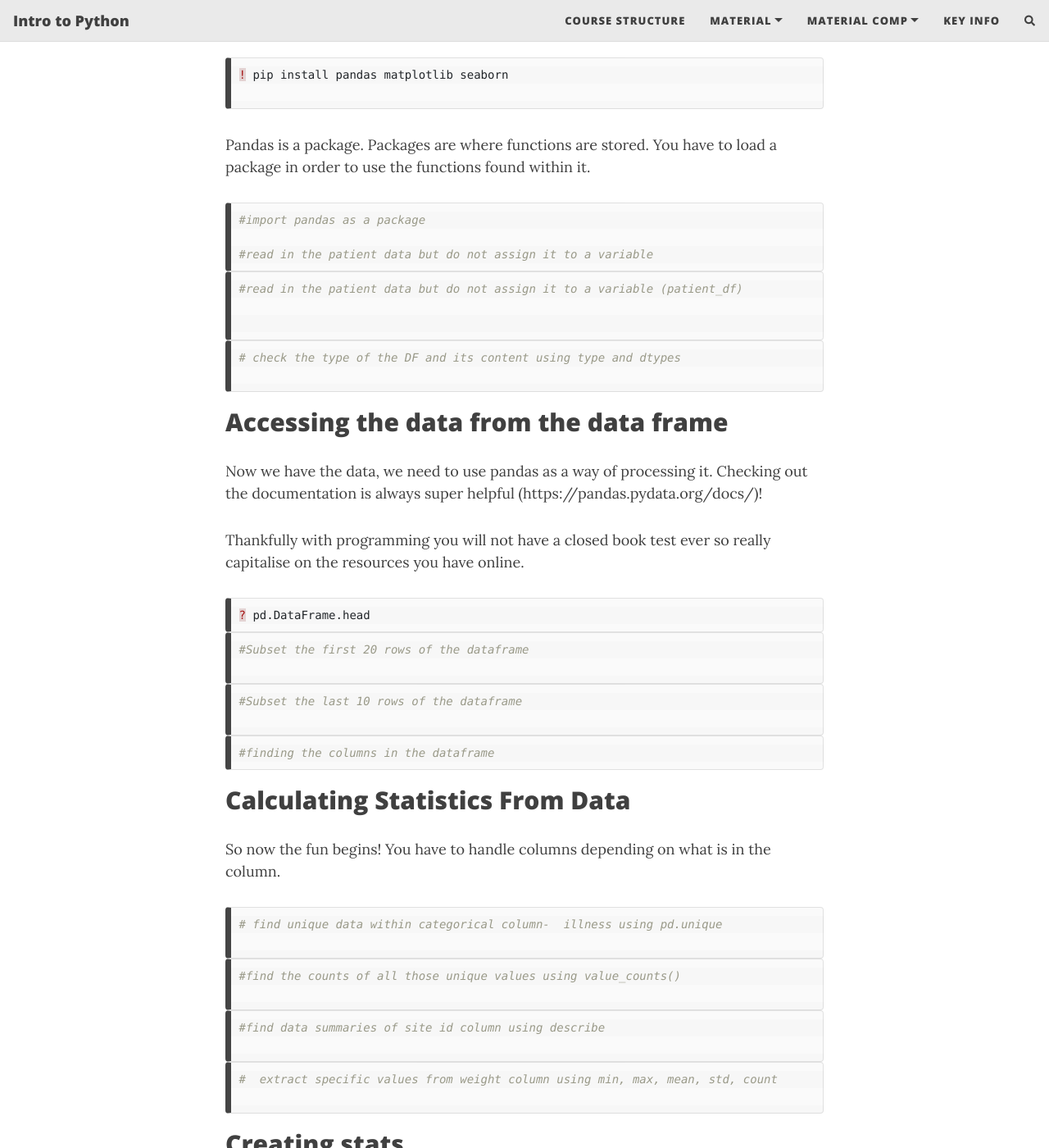
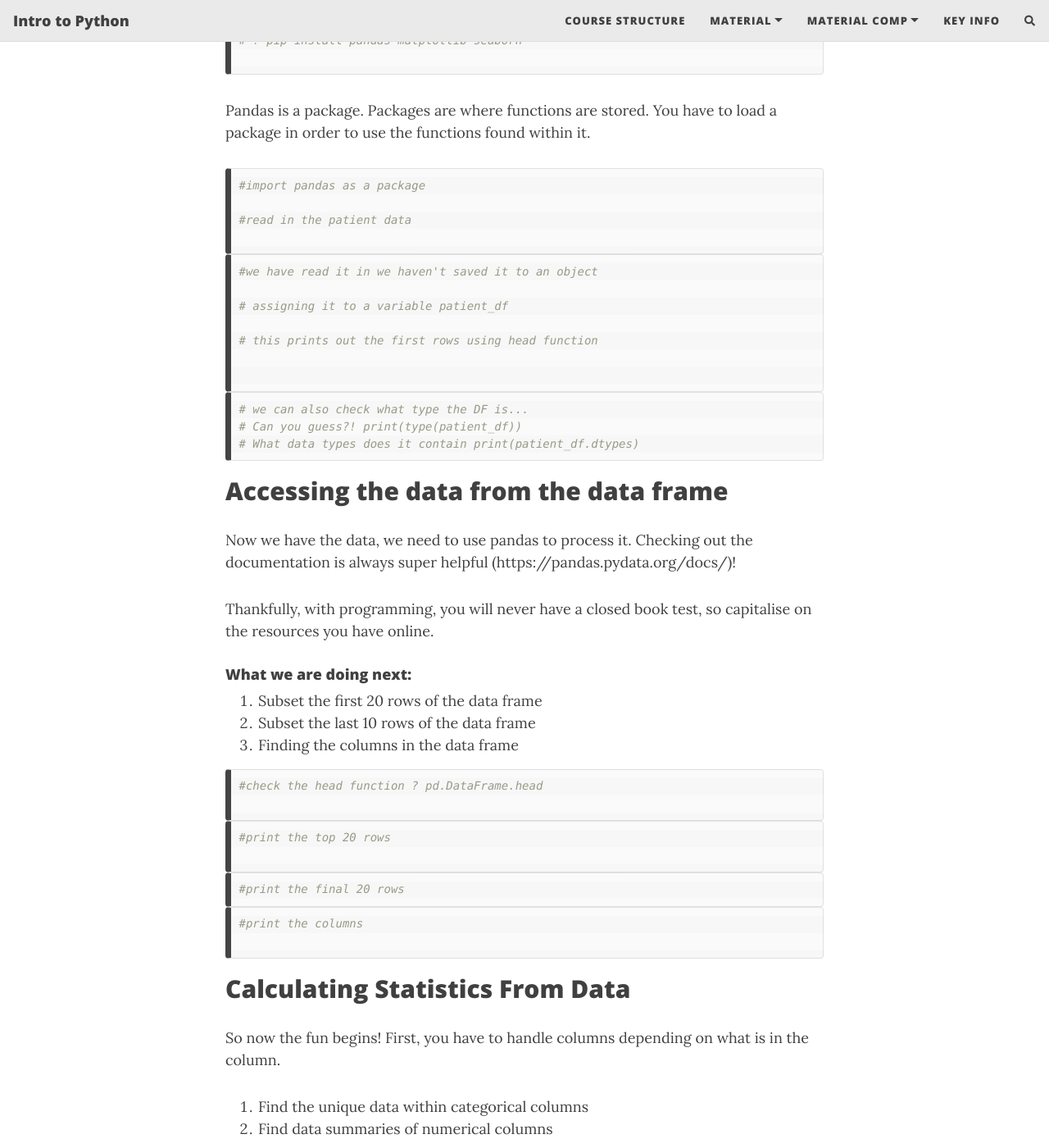
Before and after one commit to theheking/intro-to-python, a Jekyll site: the page built from practical_overview/2_DataFrames.md, in a window 1280 px wide and 1400 px high, scrolled down 688 px. Shown: the whole window at 82% size. Built offline with Jekyll 4.4.1, drawn with Linux system fonts in a browser that asks for light colours; nearby versions of some CDN libraries; our own code applies the rules of GitHub Pages for plain Markdown files; comment, search, counter and statistics services are not loaded; some of the changed text lies outside the part shown.

Commit message:
Add files via upload

````diff
--- a/practical_overview/2_DataFrames.md
+++ b/practical_overview/2_DataFrames.md
@@ -3,25 +3,20 @@
 ## Introducing... the DataFrame
 
 Objectives:
-- Familiarise ourself with pandas
-- Download data from a csv file into a dataframe
-- Calculate statistics from the dataframe
+- Familiarise ourselves with pandas
+- Download data using a CSV file into a data frame
+- Calculate statistics from the data frame
 
 
 
 
 ```python
-# Download a file using python woo!
+# Download a file using python
 import urllib.request # this is the library we need
 
 url = 'https://raw.githubusercontent.com/theheking/intro-to-python/gh-pages/docs/patient_data.csv'
-# This is getting the file
 
-urllib.request.urlretrieve(url, 'patient_data.csv')
-```
-
-
-```python
+#retrieve the file
 urllib.request.urlretrieve(url, 'patient_data.csv')
 ```
 
@@ -29,7 +24,7 @@
 
 
 ```python
-! pip install pandas matplotlib seaborn
+# ! pip install pandas matplotlib seaborn
 
 ```
 
@@ -39,101 +34,112 @@
 ```python
 #import pandas as a package
 
-#read in the patient data but do not assign it to a variable
+#read in the patient data
+
 ```
 
 
 ```python
-#read in the patient data but do not assign it to a variable (patient_df)
+#we have read it in we haven't saved it to an object
+
+# assigning it to a variable patient_df
+
+# this prints out the first rows using head function
 
 
 ```
 
 
 ```python
-# check the type of the DF and its content using type and dtypes
-
+# we can also check what type the DF is...
+# Can you guess?! print(type(patient_df))
+# What data types does it contain print(patient_df.dtypes)
 ```
 
 ## Accessing the data from the data frame
 
-Now we have the data, we need to use pandas as a way of processing it. Checking out the documentation is always super helpful (https://pandas.pydata.org/docs/)!
+Now we have the data, we need to use pandas to process it. Checking out the documentation is always super helpful (https://pandas.pydata.org/docs/)!
 
-Thankfully with programming you will not have a closed book test ever so really capitalise on the resources you have online.
+Thankfully, with programming, you will never have a closed book test, so capitalise on the resources you have online.
 
 
 
+#### What we are doing next:
+1. Subset the first 20 rows of the data frame
+2. Subset the last 10 rows of the data frame
+3. Finding the columns in the data frame
 
 
 ```python
-? pd.DataFrame.head
-```
-
-
-```python
-#Subset the first 20 rows of the dataframe
+#check the head function ? pd.DataFrame.head
 
 ```
 
 
 ```python
-#Subset the last 10 rows of the dataframe
+#print the top 20 rows
 
 ```
 
 
 ```python
-#finding the columns in the dataframe
+#print the final 20 rows
+```
+
+
+```python
+#print the columns
+
 ```
 
 ## Calculating Statistics From Data
 
-So now the fun begins! You have to handle columns depending on what is in the column.
+So now the fun begins! First, you have to handle columns depending on what is in the column.
+
+1. Find the unique data within categorical columns
+2. Find data summaries of numerical columns
 
 
 ```python
-# find unique data within categorical column-  illness using pd.unique
+#find the unique values in the illness
+```
+
+
+```python
+#use value counts to find the number of times a unique value occurs
+```
+
+
+```python
+# next we might want to "describe" the site id column
 
 ```
 
 
 ```python
-#find the counts of all those unique values using value_counts()
+# extract specific values min, max, mean, std, and count for weight
+```
+
+## Creating stats
+
+Next we might want to create statistics on a subset of the data, for example, what is the weight if we subset first by gender?
+
+
+```python
+# Group data by gender
+
+# Summary statistics for all numeric columns by gender using describe()
 
 ```
 
 
 ```python
-#find data summaries of site id column using describe
+# Provide the mean for each numeric column by gender
+# As above, only the last command shows output below - you can try the others above in new cells
 
 ```
 
-
-```python
-#  extract specific values from weight column using min, max, mean, std, count
-
-```
-
-## Creating stats
-
-Next we might want to create statistics on a subset of the data, for example, what is the weight if we subset first by sex?
-
-
-```python
-# group data by sex and assign to new variable grouped_data
-
-# Summary statistics for all numeric columns by sex
-print(grouped_data.describe())
-
-```
-
-
-```python
-# provide the mean for each numeric column by sex
-
-```
-
-## Challenge - Summary Data
+## Poll
 
 How many patients are female F and how many male M:
 ```
@@ -145,46 +151,37 @@
 
 What happens when you group by two columns using the following syntax and then grab mean values:
 ```
-grouped_data2 = patient_df.groupby(['site_id','sex'])
+grouped_data2 = patient_df.groupby(['site_id','gender'])
 grouped_data2.mean()
 ```
 Summarize weight values for each site in your data. HINT: you can use the following syntax to only create summary statistics for one column in your `data by_site['weight'].describe()`
 
 
 
+## Summary Counts in Pandas
+First, we number of patients for each. We can do this in a few ways, but we'll use `groupby` combined with a `count()` method. This is similar to value_counts.
 
-```python
-grouped_data.describe()
-
-grouped_data2 = patient_df.groupby(['site_id','sex'])
-grouped_data2.mean()
-grouped_data2['weight'].describe()
-```
-
-## Summary Counts in Pandas
-First we number of patients for each . We can do this in a few ways, but we'll use groupby combined with a `count()` method.
 
 
 
 ```python
-# Count the number of patients per illness using groupby and count
+# Count the number of patients by illness patient_counts = patient_df.groupby('illness')['patient_id'].count()
 
 ```
 
 ## Basic Math Functions
 
-The nice thing about dataframes is that you can do math on them really easily which is awesome!
+The nice thing about data frames is that you can do the math on them quickly, which is fantastic!
 
 So we can calculate the difference between columns, multiply them etc.
 
 
 ```python
-# Multiply all weight values by 2 but do not change the original weight data
+# Multiply all weight values by 2 but does not change the original weight data
 ```
 
 
 ```python
-#create a new column by multiplying together the weight and the site id
+#Assign this value to a new column
 
-#print it off
 ```
````
Also changed, not shown: practical_overview/3_Indexing.md (+16 -38 lines), practical_overview/3_Indexing_Filled.md (+18 -13 lines).
